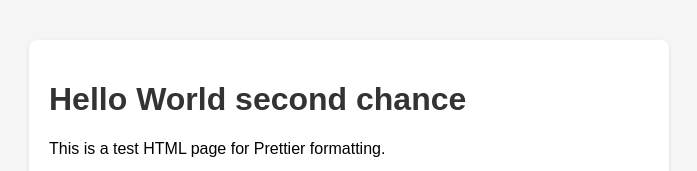
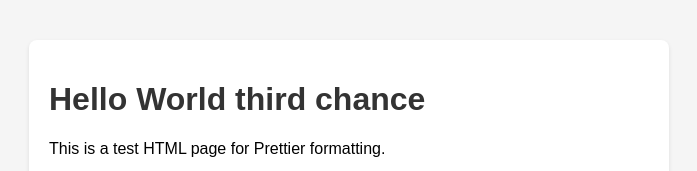
Before and after one commit to IldusGim/first-project, a plain HTML site: page index.html in a window 1280 px wide. Shown: the top 171 px of the page, without its empty margins (291-988 px from the left). Drawn offline with Linux system fonts and the light colour scheme.

Commit message:
поменял заголовок h1

```diff
--- a/index.html
+++ b/index.html
@@ -36,7 +36,7 @@
 </head>
 <body>
     <div class="container">
-        <h1>Hello World second chance</h1>
+        <h1>Hello World third chance</h1>
         <p>This is a test HTML page for Prettier formatting.</p>
         <button onclick="alert('It works!')">Click me</button>
     </div>
```
